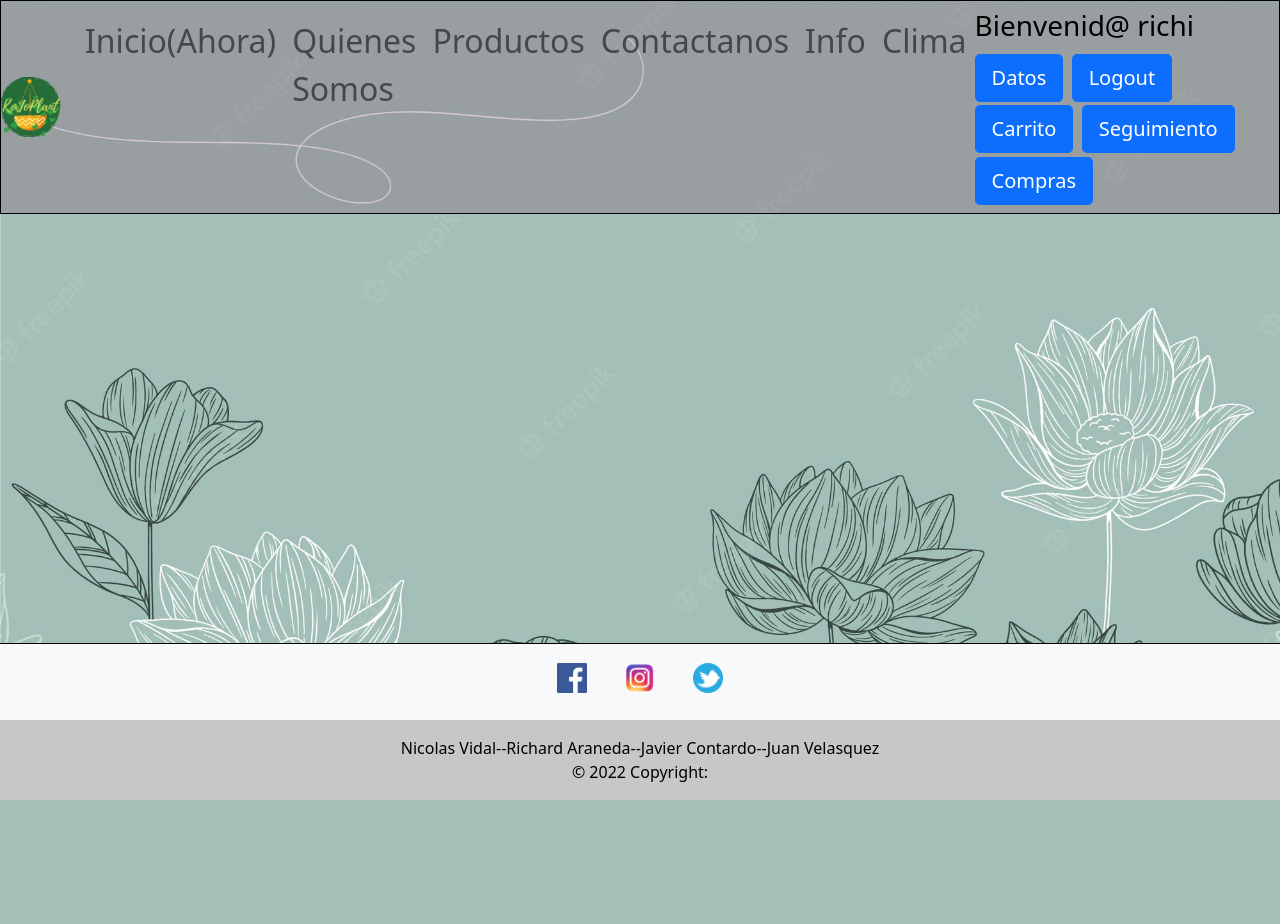
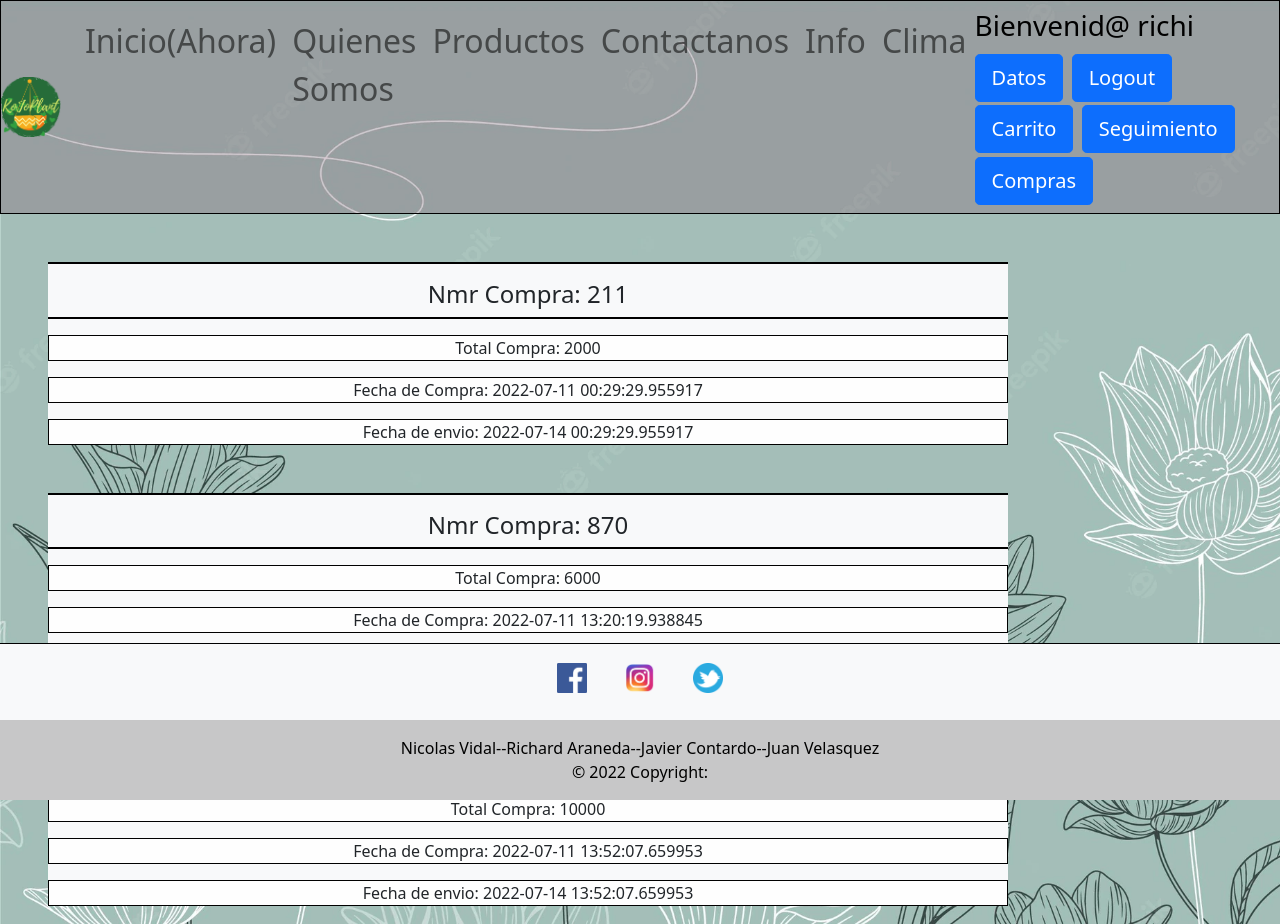
Before and after one commit to nicovidal/nicoovidal-Examen_Vidal-Contardo-Velasquez-Araneda-Seccion006D, a Django app: page /compras/ in a window 1280 px wide. Before the commit the page ends 800 px from the top, so only its background shows below. Run offline with Django 4.2, Linux system fonts and the light colour scheme; a user stored in the database is signed in; data comes from the database, SQL or seed files in the repository; both versions use the stored data as it was after the commit; some libraries are stand-ins or nearby versions.

Commit message:
arreglado falta

```diff
--- a/DjangoK/settings.py
+++ b/DjangoK/settings.py
@@ -85,7 +85,6 @@
     }
 }
 
-
 # Password validation
 # https://docs.djangoproject.com/en/4.0/ref/settings/#auth-password-validators
 
--- a/Kojo/templates/kojo/compras.html
+++ b/Kojo/templates/kojo/compras.html
@@ -72,6 +72,35 @@
         </header>
 
 
+            {% for elem in compras %}
+            <div class="bg-light w-75 m-5 text-center">
+            <p class="text-center"><h4>Nmr Compra: {{elem.nmr_orden}}</h4></p>
+            <p>Total Compra: {{elem.total}}</p>
+            <p>Fecha de Compra: {{elem.fch_compra}}</p>
+            {% if elem.fch_entrega %}
+            <p>Fecha de envio: {{elem.fch_entrega}}</p>
+
+            {% else %}
+            <p>Fecha de envio: No Entregado Su Producto</p>
+
+            {% endif %}
+            </div>
+            {% endfor %}
+
+
+
+
+
+
+
+
+
+
+
+
+        </div>
+
+
 
         <!-- fin carrusel -->
     </section>
--- a/Kojo/views.py
+++ b/Kojo/views.py
@@ -81,7 +81,10 @@
 
 
 def compras(request):
-    return render(request, 'Kojo/compras.html')
+    ventas = Venta.objects.filter(idUser = request.user).all()
+    ctx={}
+    ctx['compras'] = ventas
+    return render(request, 'Kojo/compras.html',ctx)
 
 
 def productos(request):
```
Also changed, not shown: Kojo/models.py (line endings or trailing spaces), kojo.db, productoImagen/eco.jpg (added).
